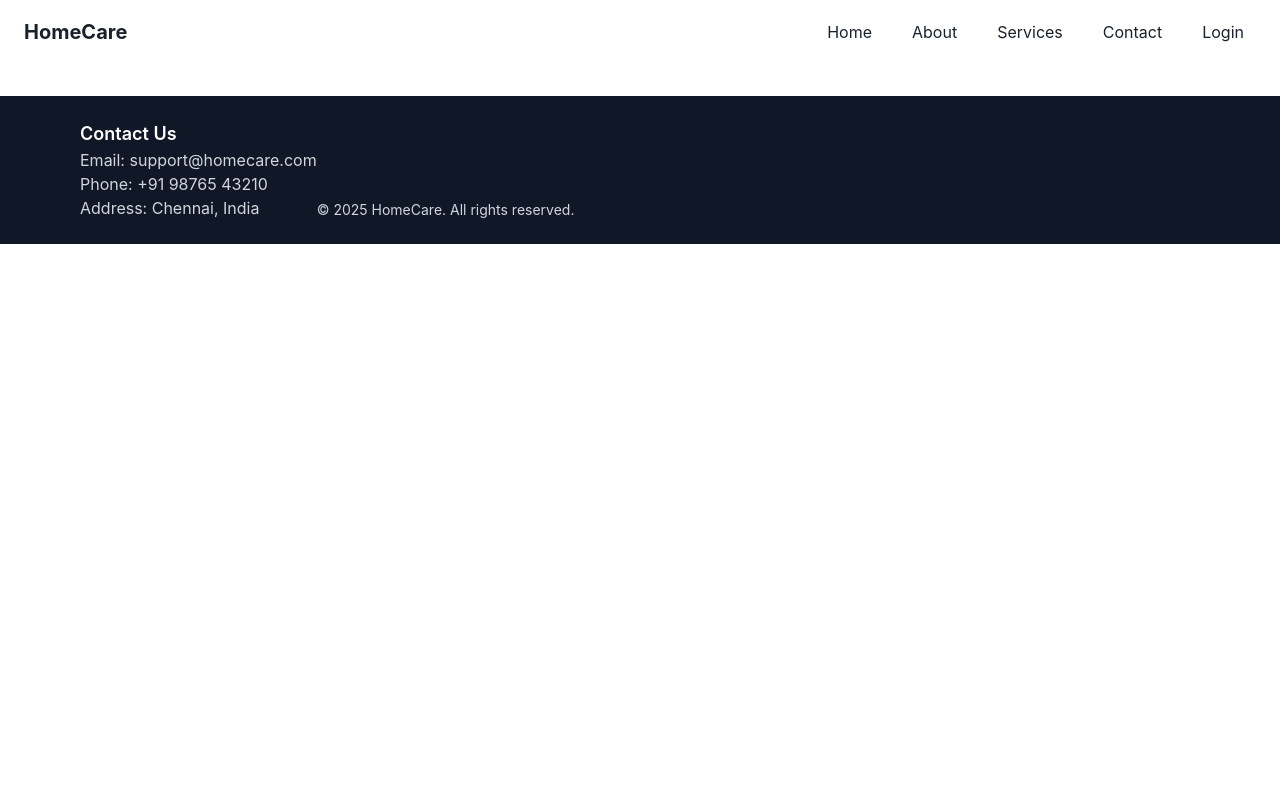
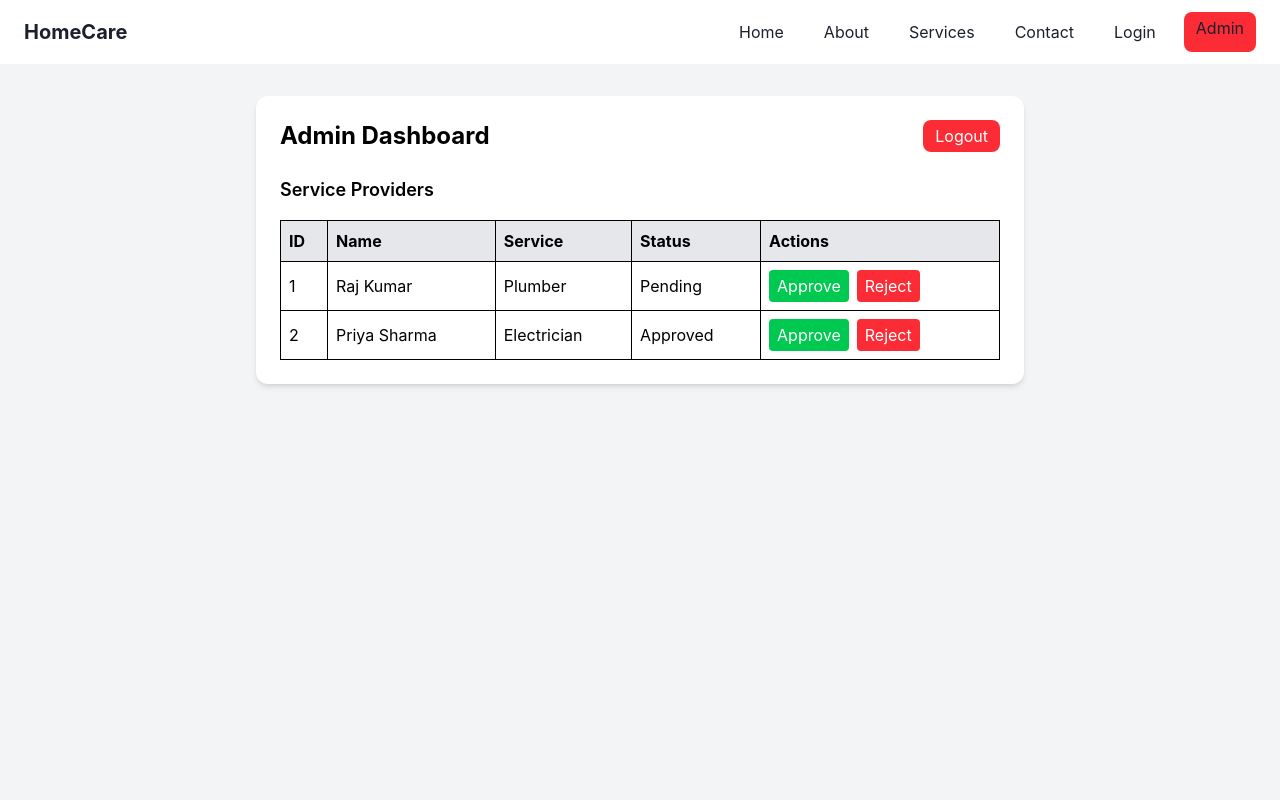
Before and after one commit to sathishkumar-694/HomeCare, a React (Vite) app in the folder client/: page /admin in a window 1280 px wide. Shown: the top 800 px of the page. Built offline with nearby package versions, Linux system fonts and the light colour scheme.

Commit message:
Admin page created

```diff
--- a/client/src/Components/NavBar.jsx
+++ b/client/src/Components/NavBar.jsx
@@ -44,6 +44,12 @@ function Navbar() {
         <NavLink to="/login" style={linkStyle}>
           Login
         </NavLink>
+        <NavLink
+          to="/admin"
+          className="bg-red-500 px-3 py-1 rounded-lg hover:bg-red-600 transition"
+        >
+          Admin
+        </NavLink>
       </div>
 
       {/* Right side: theme toggle */}
--- /dev/null
+++ b/client/src/auth/auth.js
@@ -0,0 +1,11 @@
+export const isAdmin = () => {
+  return localStorage.getItem("role") === "admin";
+};
+
+export const loginAsAdmin = () => {
+  localStorage.setItem("role", "admin");
+};
+
+export const logout = () => {
+  localStorage.removeItem("role");
+};
--- /dev/null
+++ b/client/src/auth/privateRoute.jsx
@@ -0,0 +1,10 @@
+import React from "react";
+import { Navigate } from "react-router-dom";
+import { isAdmin } from "./auth";
+
+export default function PrivateRoute({ children }) {
+  if (!isAdmin()) {
+    return <Navigate to="/" replace />;
+  }
+  return children;
+}
--- /dev/null
+++ b/client/src/pages/Admin.jsx
@@ -0,0 +1,76 @@
+import React from "react";
+import { logout } from "../auth/auth";
+import { useNavigate } from "react-router-dom";
+
+export default function Admin() {
+  const navigate = useNavigate();
+
+  const providers = [
+    { id: 1, name: "Raj Kumar", service: "Plumber", status: "Pending" },
+    { id: 2, name: "Priya Sharma", service: "Electrician", status: "Approved" },
+  ];
+
+  const handleApprove = (id) => {
+    alert(`Provider ${id} approved ✅`);
+  };
+
+  const handleReject = (id) => {
+    alert(`Provider ${id} rejected ❌`);
+  };
+
+  return (
+    <div className="min-h-screen bg-gray-100 flex flex-col items-center p-8">
+      <div className="w-full max-w-3xl bg-white shadow-md rounded-xl p-6">
+        <div className="flex justify-between items-center mb-6">
+          <h2 className="text-2xl font-bold">Admin Dashboard</h2>
+          <button
+            onClick={() => {
+              logout();
+              navigate("/");
+            }}
+            className="px-3 py-1 bg-red-500 text-white rounded-lg"
+          >
+            Logout
+          </button>
+        </div>
+
+        <h3 className="text-lg font-semibold mb-4">Service Providers</h3>
+        <table className="w-full border text-left">
+          <thead>
+            <tr className="bg-gray-200">
+              <th className="p-2 border">ID</th>
+              <th className="p-2 border">Name</th>
+              <th className="p-2 border">Service</th>
+              <th className="p-2 border">Status</th>
+              <th className="p-2 border">Actions</th>
+            </tr>
+          </thead>
+          <tbody>
+            {providers.map((p) => (
+              <tr key={p.id}>
+                <td className="p-2 border">{p.id}</td>
+                <td className="p-2 border">{p.name}</td>
+                <td className="p-2 border">{p.service}</td>
+                <td className="p-2 border">{p.status}</td>
+                <td className="p-2 border space-x-2">
+                  <button
+                    onClick={() => handleApprove(p.id)}
+                    className="px-2 py-1 bg-green-500 text-white rounded"
+                  >
+                    Approve
+                  </button>
+                  <button
+                    onClick={() => handleReject(p.id)}
+                    className="px-2 py-1 bg-red-500 text-white rounded"
+                  >
+                    Reject
+                  </button>
+                </td>
+              </tr>
+            ))}
+          </tbody>
+        </table>
+      </div>
+    </div>
+  );
+}
--- a/client/src/routes/AppRoutes.jsx
+++ b/client/src/routes/AppRoutes.jsx
@@ -14,7 +14,8 @@ import Register from "../pages/SignUp";
 import Contact from "../pages/Contact";
 import About from "../pages/About"
 import vendorRegister from "../pages/vendorRegister";
-
+import Admin from "../pages/Admin";
+import PrivateRoute from "../auth/privateRoute";
 function AppRoutes() {
   return (
       <Routes>
@@ -32,6 +33,7 @@ function AppRoutes() {
         <Route path ="/Contact" element={<Contact/>}/>
         <Route path="/About" element={<About/>}/>
         <Route path="/vendorRegister" element={<vendorRegister/>}/>
+        <Route path="/admin" element={<Admin />}/>
       </Routes>
 
   );
```
